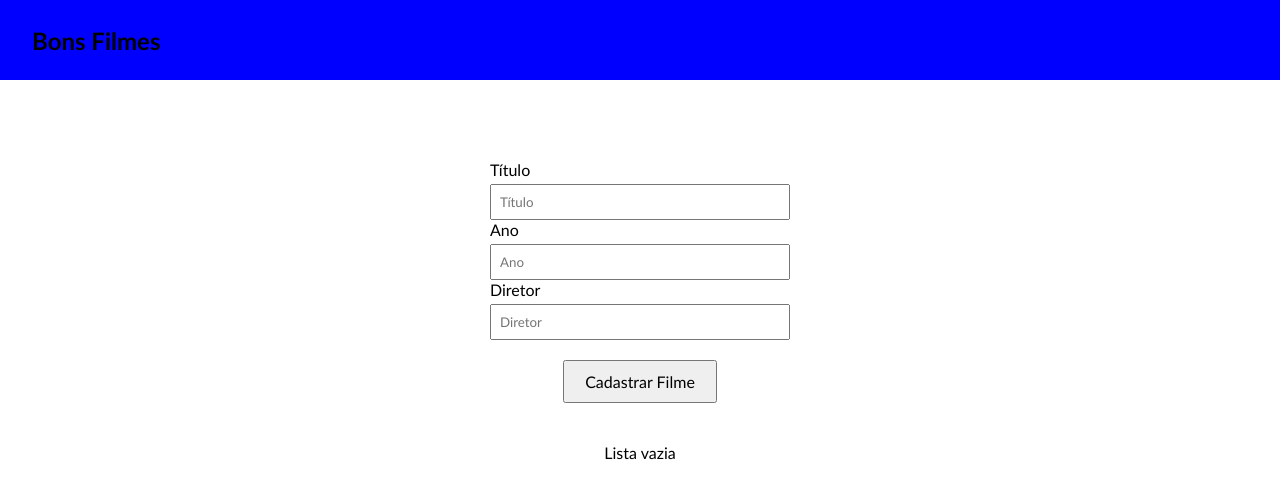
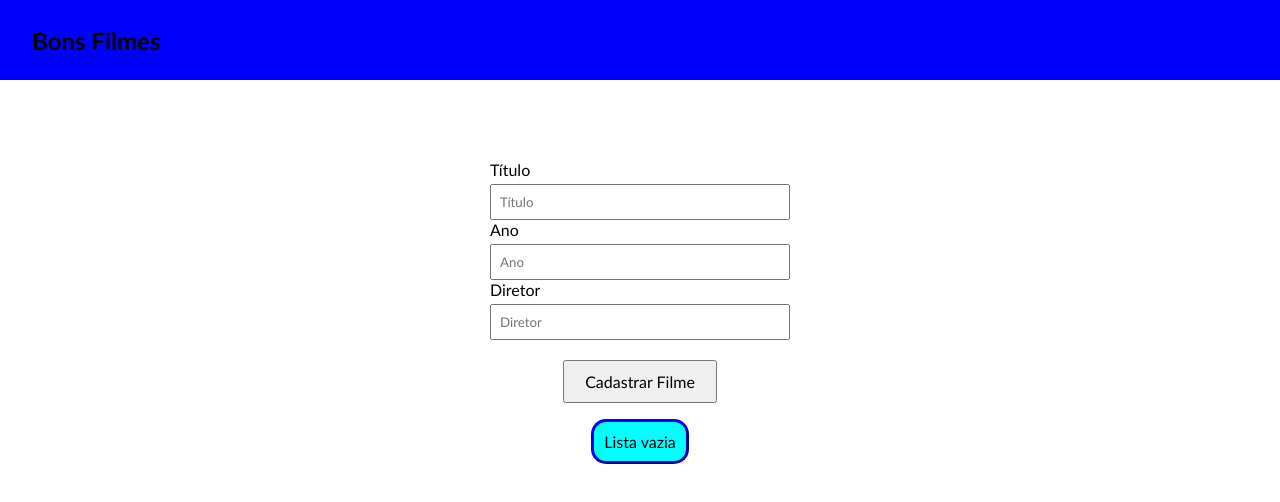
Before and after one commit to lipenathan/filmes-vue, a Vue app: page / in a window 1280 px wide. Shown: the top 502 px of the page. Built offline with nearby package versions, Linux system fonts and the light colour scheme.

Commit message:
inicio slot

```diff
--- a/src/App.vue
+++ b/src/App.vue
@@ -1,13 +1,12 @@
 <script setup>
-import Filmes from './components/Filmes.vue'
+import TelaInicial from './views/TelaInicial.vue'
 </script>
 
 <template>
   <header>
   </header>
-
   <main>
-    <Filmes />
+    <TelaInicial />
   </main>
 </template>
 
--- a/src/components/Filmes.vue
+++ b/src/components/Filmes.vue
@@ -1,7 +1,5 @@
 <template>
-    <div class="titulo">
-        <h2>Bons Filmes</h2>
-    </div>
+
     <div class="body">
         <label>
             Título
@@ -21,21 +19,24 @@
 
         <button @click="submeter"> Cadastrar Filme </button>
 
-        <div class="filmes">
+        <TabelaFilmes>
             <template v-if="filmes.length == 0">
                 <p> Lista vazia </p>
             </template>
             <template v-else>
-
-                    <ItemFilme v-for="filme in filmes" :key="filme.id" :filme="filme" @excluir-clicado="deletar"/>
+                <ItemFilme v-for="filme in filmes" :key="filme.id" :filme="filme" @excluir-clicado="deletar" />
 
             </template>
-        </div>
+        </TabelaFilmes>
     </div>
 </template>
 <script setup>
 import { ref, reactive } from 'vue'
-import ItemFilme from '../components/ItemFilme.vue'
+import TabelaFilmes from '../components/TabelaFilmes.vue'
+import ItemFilme from '../components/ItemFilme.vue' //importa um componente para ser utilizado dentro deste componente,
+//através da sintaxe reduzida não precisamos exportar os compoentes de forma individual
+
+
 //ref para atributos reativos simples
 //reactive para atributos reativos complexos
 
@@ -76,8 +77,12 @@ function submeter() { //método que realiza cadastro de filme, utilizando valore
 }
 
 function deletar(id) {//método para deletar item de acordo com o id
-    var index = filmes.findIndex(filme => filme.id === id )
+    var index = filmes.findIndex(filme => filme.id === id)
     filmes.splice(index, 1)
+}
+
+function itemClicado() {
+    alert('Algum item foi clicadinho')
 }
 
 </script>
@@ -134,10 +139,5 @@ button {
     cursor: pointer;
 }
 
-.filmes {
-    margin-top: 5vh;
-    text-align: center;
-    padding-left: 40px;
-    padding-right: 40px;
-}
+
 </style>
--- a/src/components/ItemFilme.vue
+++ b/src/components/ItemFilme.vue
@@ -1,6 +1,6 @@
 <template>
-    <div class="item-filme" >
-        <p>Título: {{ filme.titulo }}|| Ano: {{ filme.ano }} || Diretor: {{ filme.diretor }}</p><button
+    <div class="item-filme">
+        <p @click="clicado">Título: {{ filme.titulo }}|| Ano: {{ filme.ano }} || Diretor: {{ filme.diretor }}</p><button
             @click="deletar()" class="excluir">Excluir</button>
     </div>
 </template>
@@ -20,11 +20,10 @@ const emit = defineEmits(['excluirClicado'])
 function deletar() {
     emit('excluirClicado', props.filme.id)
 }
+
 </script>
 <style scoped>
-
 .item-filme {
-    margin-bottom: 20px;
     background-color: blue;
     font-weight: 700;
     border-radius: 15px;
--- /dev/null
+++ b/src/components/Menu.vue
@@ -0,0 +1,12 @@
+<template>
+    <div class="titulo">
+        <h2>{{ titulo }}</h2>
+    </div>
+</template>
+<script setup>
+
+const props = defineProps({
+    titulo: String
+})
+
+</script>
--- /dev/null
+++ b/src/components/TabelaFilmes.vue
@@ -0,0 +1,21 @@
+<template>
+    <div class="tabela">
+        <slot></slot>
+    </div>
+</template>
+<script setup>
+</script>
+<style>
+.tabela {
+    margin-top: 2vh;
+    text-align: center;
+    padding: 10px;
+    display: flex;
+    flex-direction: column;
+    gap: 5px;
+    border-radius: 15px;
+    background-color: aqua;
+    border-style: outset;
+    border-color: blue;
+}
+</style>
--- /dev/null
+++ b/src/views/TelaInicial.vue
@@ -0,0 +1,7 @@
+<template>
+    <Menu titulo='Bons Filmes'></Menu>
+    <Filmes/>
+</template>
+<script setup>
+import Filmes from '../components/Filmes.vue'
+</script>
```
Also changed, not shown: src/main.js (+6 -1 lines).
